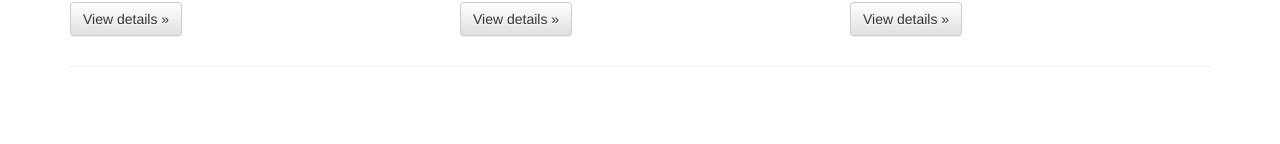
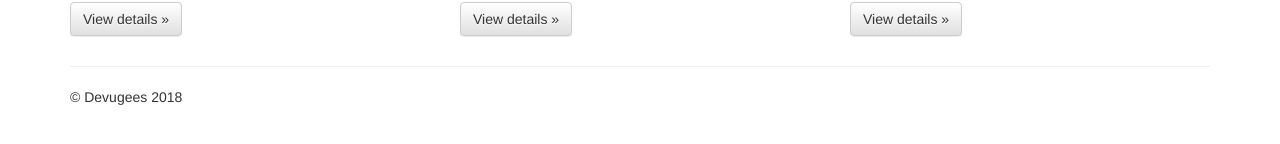
Before and after one commit to zaferalimam/webtemplate, a plain HTML site: page index.html in a window 1280 px wide. Shown: the part 582-726 px from the top of the page. Drawn offline with nearby package versions, Linux system fonts and the light colour scheme.

Commit message:
adding copyright

```diff
--- a/index.html
+++ b/index.html
@@ -84,7 +84,7 @@
       <hr>
 
       <footer>
-
+       <p>&copy; Devugees 2018</p>
       </footer>
     </div> <!-- /container -->        <script src="//ajax.googleapis.com/ajax/libs/jquery/1.11.2/jquery.min.js"></script>
         <script>window.jQuery || document.write('<script src="js/vendor/jquery-1.11.2.min.js"><\/script>')</script>
```
